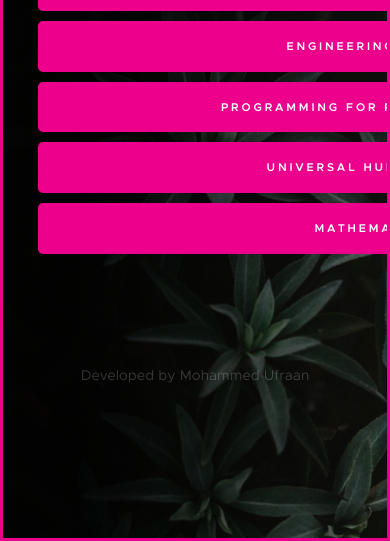
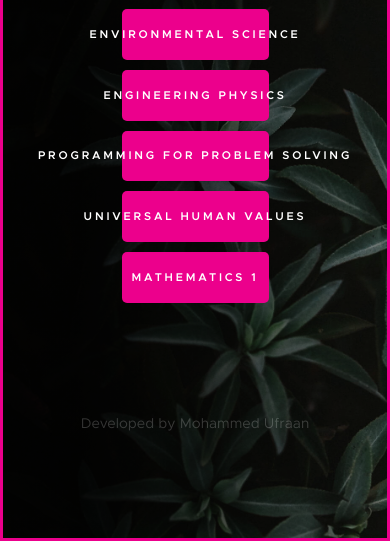
Before and after one commit to moroii69/datahub, a plain HTML site: page index-firstsem.html in a window 390 px wide. Shown: the part 303-844 px from the top of the page. Drawn offline with Linux system fonts and the light colour scheme.

Commit message:
added media query for mobile phone width including max-width

```diff
--- a/css/main.css
+++ b/css/main.css
@@ -2359,8 +2359,7 @@ html.no-csstransitions .home-content__main {
   display: flex;
   flex-direction: column;
   align-items: center;
-  height: auto;
-  width: 700px;
+  max-width: 700px;
 }
 
 .semOne h2 {
@@ -2384,5 +2383,11 @@ html.no-csstransitions .home-content__main {
   font-weight: bold;
 }
 
+@media only screen and (max-width: 600px) {
+  .row.home-content__main .button {
+    width: calc(50% - 20px);
+  }
+}
+
 
 /*# sourceMappingURL=main.css.map */
```
